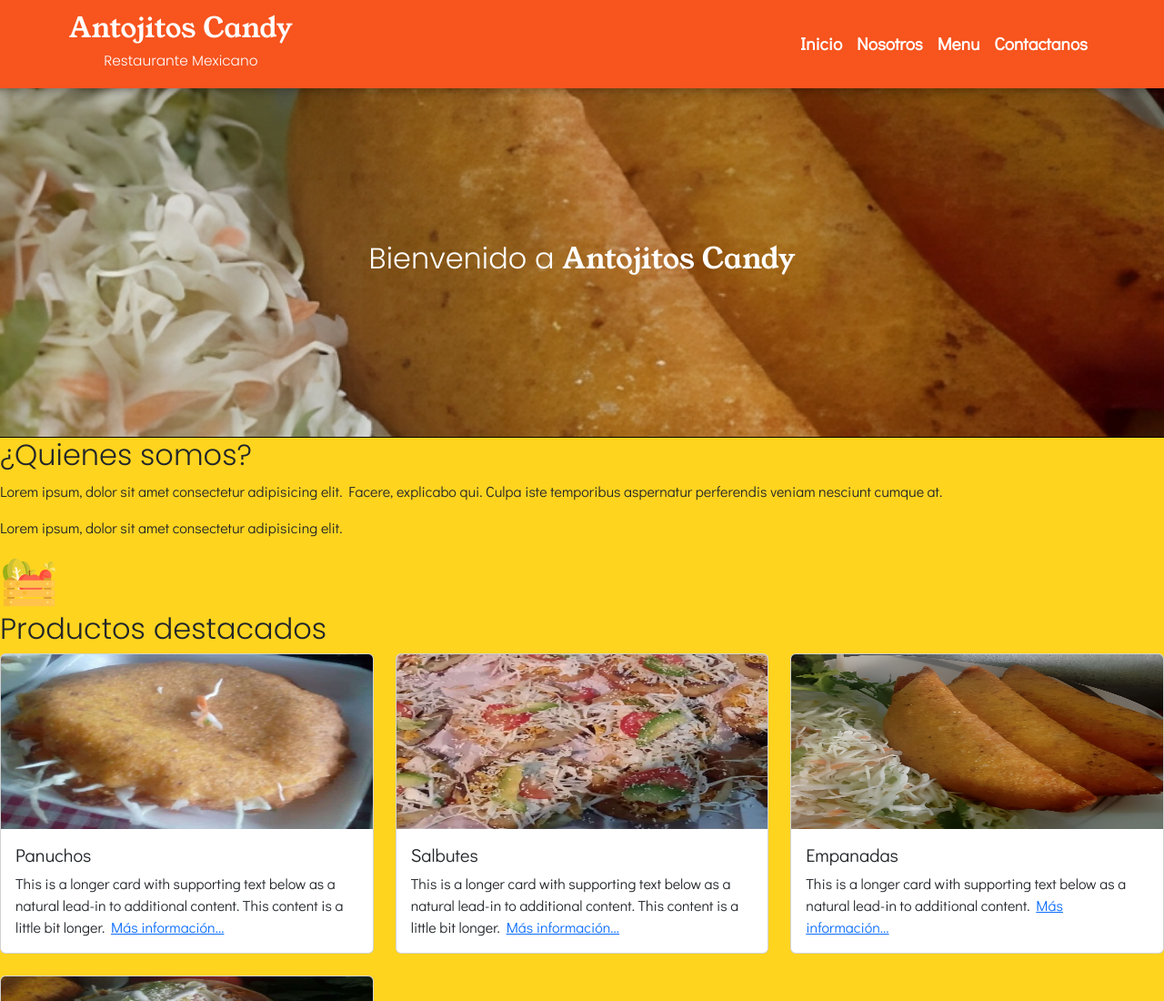
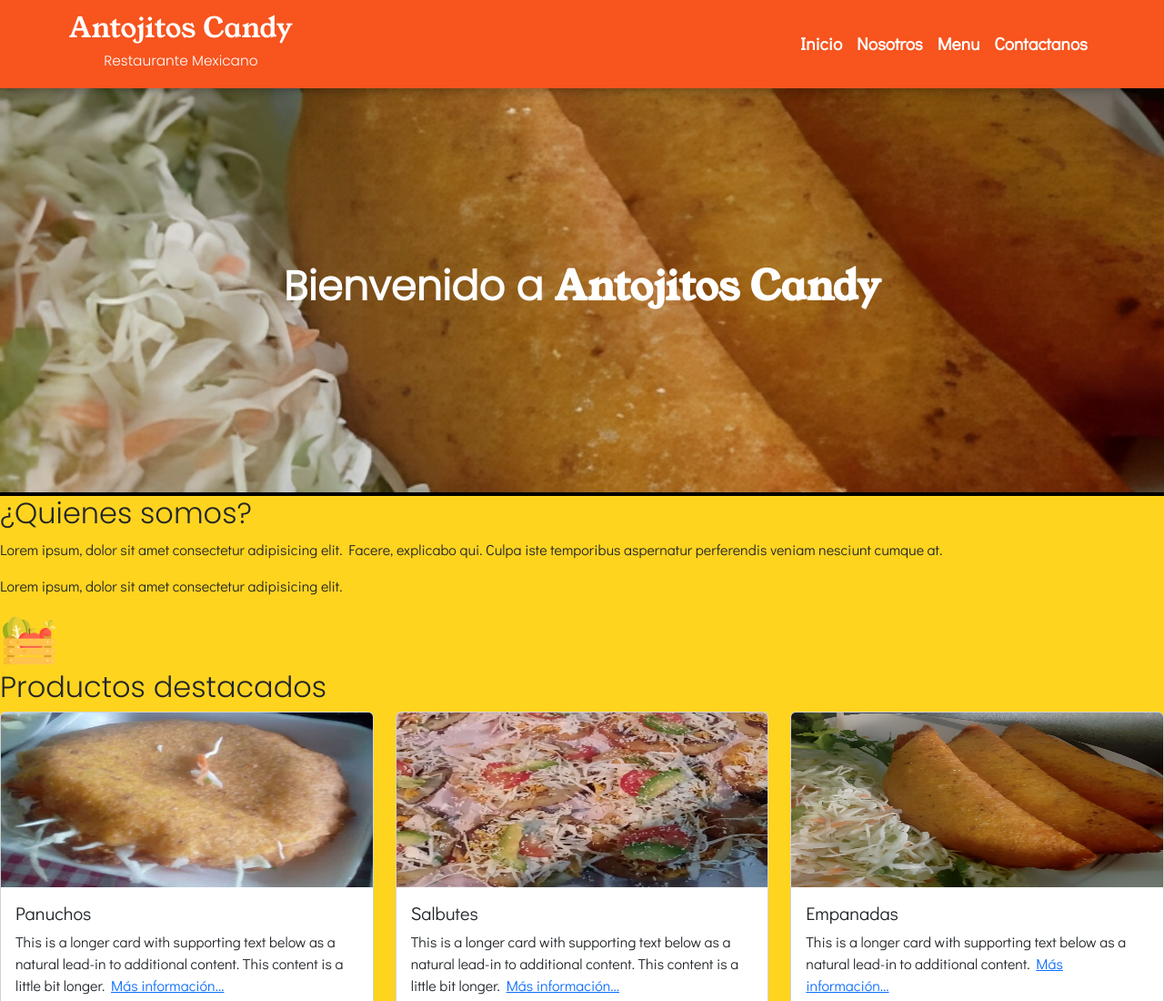
Before and after one commit to CandelarioRamosj/sitio-restaurante, a plain HTML site: page index.html in a window 1280 px wide. Shown: the top 1100 px of the page at 91% size. Drawn offline with nearby package versions, Linux system fonts and the light colour scheme.

Commit message:
se configuro el mensaje de bienvenida

```diff
--- a/index.html
+++ b/index.html
@@ -51,8 +51,8 @@
     </nav>
     <!--Fin barra de navegación-->
     <!--Mensaje de bienvenida-->
-    <div class="welcome border-bottom border-black navegation" id="inicio">
-      <h2 class="font-poppins">Bienvenido a <span class="font-young">Antojitos Candy</span></h2>
+    <div class="border-bottom border-black border-4 navegation" id="inicio">
+      <h2 id="welcome-message" class="font-poppins">Bienvenido a <span class="font-young">Antojitos Candy</span></h2>
     </div>
     <!--Fin mensaje de bienvenida-->
     <!--Acerca de-->
--- a/style.css
+++ b/style.css
@@ -7,10 +7,23 @@ body {
   background-color: #ffd41f;
 }
 
+.font-young {
+  font-family: 'Young Serif', serif;
+}
+
+.font-poppins {
+  font-family: 'Poppins', sans-serif;
+}
+
+.font-didact {
+  font-family: 'Didact Gothic', sans-serif;
+}
+
 nav > div > a > h1 {
   font-size: 2.4vw;
   color: white;
 }
+
 nav > div > a > h4 {
   font-size: 1.2vw;
   color: white;
@@ -45,31 +58,24 @@ nav > div > a > h4 {
   scroll-margin-top: 7.5vw;
 }
 
-.welcome {
+#inicio {
   background-image: url('img/empanadas.png');
   background-repeat: no-repeat;
   background-size: cover;
   background-position: center;
   color: #ffffff;
-  height: 30vw;
+  height: 35vw;
   display: flex;
   justify-content: center;
   align-items: center;
+}
+
+#welcome-message{
+  font-size: 3.5vw;
+  font-weight: bold;
 }
 
 .card-img-top {
   height: 15vw;
 
 }
-
-.font-young {
-  font-family: 'Young Serif', serif;
-}
-
-.font-poppins {
-  font-family: 'Poppins', sans-serif;
-}
-
-.font-didact {
-  font-family: 'Didact Gothic', sans-serif;
-}
```
